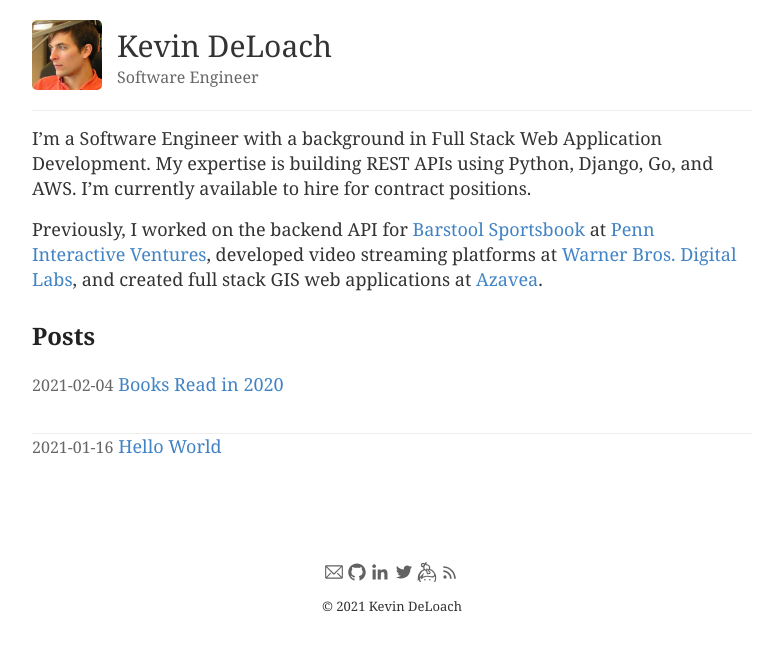
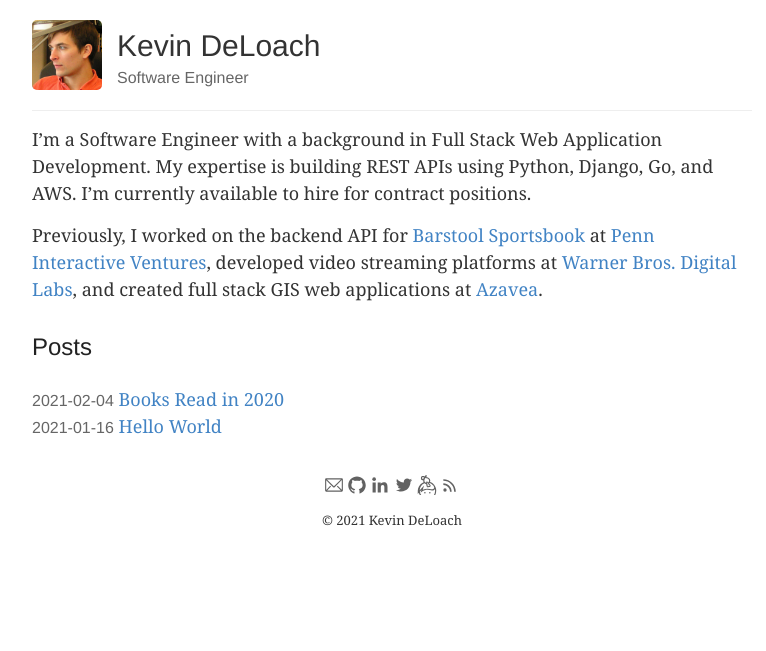
Before and after one commit to kdeloach/kdeloach.github.io, a Jekyll site: the page built from index.md, in a window 1280 px wide. Shown: the top 651 px of the page, without its empty margins (248-1014 px from the left). Built offline with Jekyll 4.4.1, drawn with Linux system fonts in a browser that asks for light colours.

Commit message:
Update text styles

```diff
--- a/_sass/_variables.scss
+++ b/_sass/_variables.scss
@@ -17,7 +17,7 @@ $white: #fff;
 // Font stacks
 $helvetica: Helvetica, Arial, sans-serif;
 $helveticaNeue: "Helvetica Neue", Helvetica, Arial, sans-serif;
-$georgia: Georgia, serif;
+$georgia: Georgia, Cambria, "Times New Roman", Times, serif;
 $monospace: SFMono-Regular, Consolas, Liberation Mono, Menlo, Courier, monospace;
 
 // Mobile breakpoints
--- a/style.scss
+++ b/style.scss
@@ -19,8 +19,10 @@ html {
 
 body {
   background: $white;
-  font: 18px/1.4 $georgia;
+  font: 18px/1.5 $georgia;
   color: $darkGray;
+  text-rendering: optimizeLegibility;
+  -webkit-font-smoothing: antialiased;
 }
 
 .container {
@@ -32,7 +34,8 @@ body {
 
 h1, h2, h3, h4, h5, h6 {
   color: $darkerGray;
-  font-weight: bold;
+  font-family: $helveticaNeue;
+  font-weight: 500;
 
   line-height: 1.7;
   margin: 1em 0 15px;
@@ -115,6 +118,7 @@ img {
 }
 
 .date {
+  font-family: $helvetica;
   font-size: 16px;
   margin-top: -15px;
   color: $gray;
@@ -199,6 +203,7 @@ img {
 .site-description {
   margin: -5px 0 0 0;
   color: $gray;
+  font-family: $helveticaNeue;
   font-size: 16px;
 
   @include mobile {
@@ -210,6 +215,7 @@ nav {
   float: right;
   margin-top: 23px; // @TODO: Vertically middle align
   font-size: 18px;
+  font-family: $helvetica;
 
   @include mobile {
     float: none;
@@ -223,7 +229,6 @@ nav {
     color: $darkGray;
     text-align: right;
     font-weight: 300;
-    letter-spacing: 1px;
 
     @include mobile {
       margin: 0 10px;
@@ -236,38 +241,17 @@ nav {
 // .main
 //
 
-.posts > .post {
-  padding-bottom: 2em;
-  border-bottom: 1px solid $lightGray;
+.posts {
+    margin-top: 1em;
 }
 
-.posts > .post:last-child {
-  padding-bottom: 1em;
-  border-bottom: none;
+.posts > .post {
 }
 
-.post {
-  blockquote {
-    margin: 1.8em .8em;
-    border-left: 2px solid $gray;
-    padding: 0.1em 1em;
-    color: $gray;
-    font-size: 22px;
-    font-style: italic;
-  }
-
-  .comments {
-    margin-top: 10px;
-  }
-
-  .read-more {
-    text-transform: uppercase;
-    font-size: 15px;
-  }
+.posts > .post:first-child {
 }
 
 .wrapper-footer {
-  margin-top: 50px;
 }
 
 footer {
```
